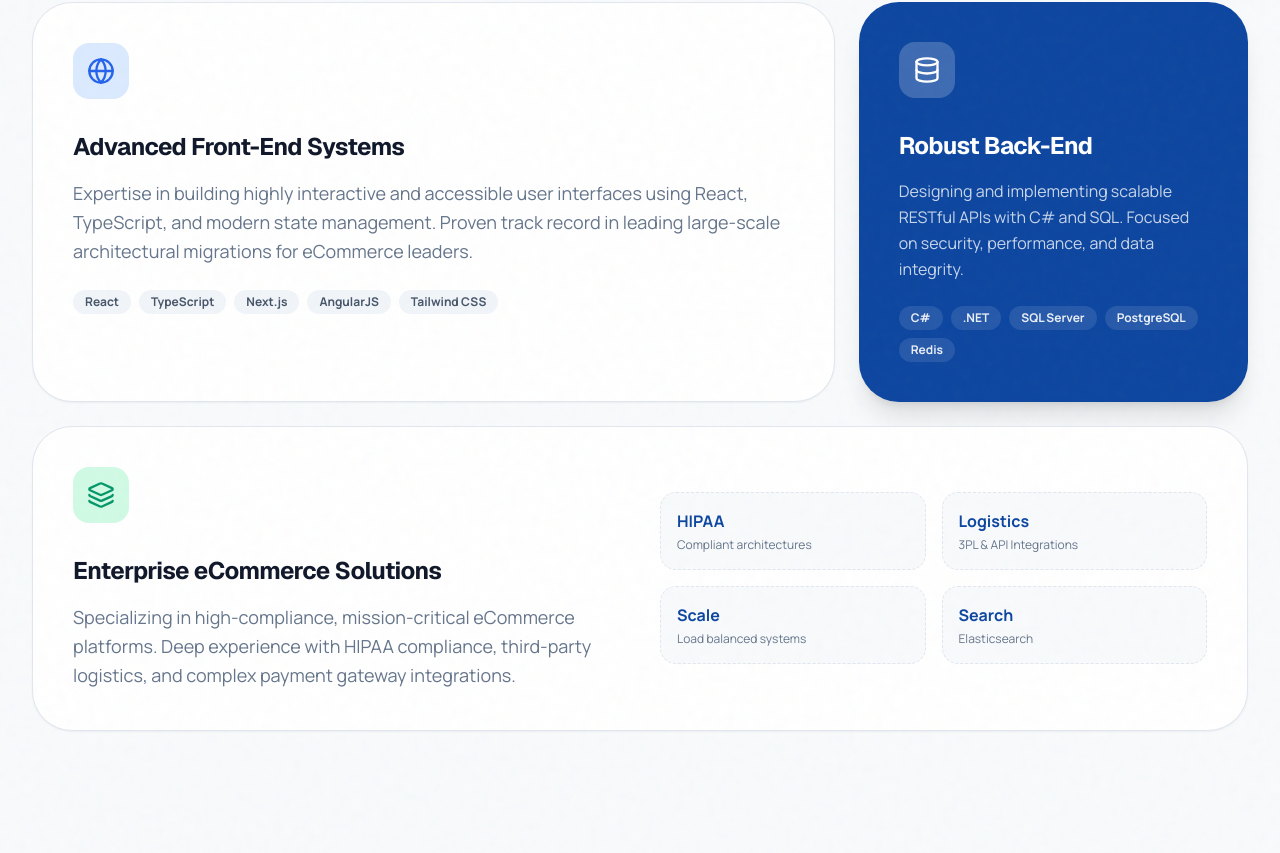
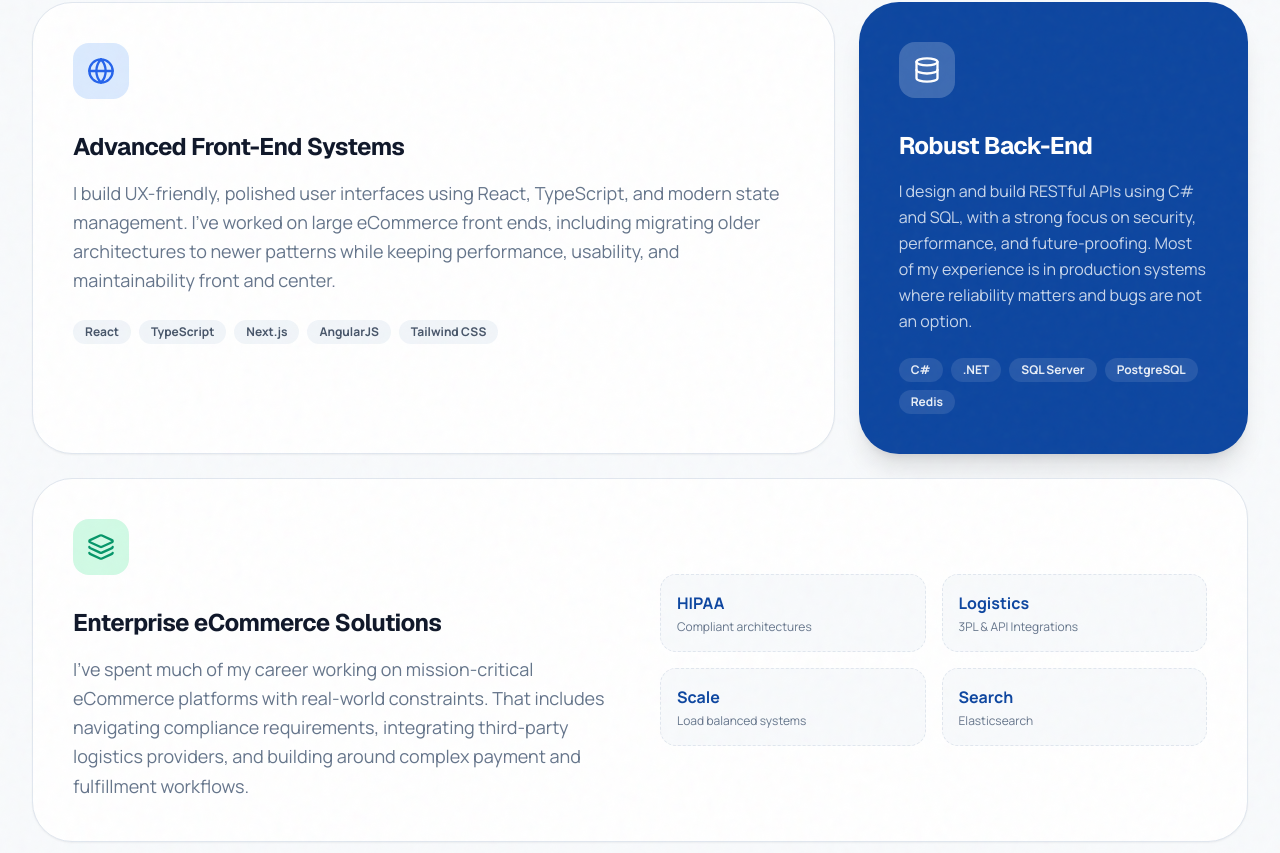
Before and after one commit to david-r-frederick/portfolio, a React (Vite) app: page / in a window 1280 px wide. Shown: the part 1587-2440 px from the top of the page. Built offline with nearby package versions, Linux system fonts and the light colour scheme.

Commit message:
Home updates

```diff
--- a/src/pages/Home.tsx
+++ b/src/pages/Home.tsx
@@ -51,7 +51,10 @@ export const Home = () => {
                   </Button>
                 </Link>
                 <Link to="/experience">
-                  <Button variant="outline" size="lg" className="h-16 px-10 text-lg font-bold rounded-2xl bg-background/50 backdrop-blur-sm transition-all hover:bg-background hover:translate-y-[-4px] active:scale-95">
+                  <Button
+                    variant="outline"
+                    size="lg"
+                    className="h-16 px-10 text-lg font-bold rounded-2xl bg-background/50 backdrop-blur-sm transition-all hover:bg-black/40 hover:translate-y-[-4px] active:scale-95">
                     My Journey
                   </Button>
                 </Link>
@@ -111,7 +114,11 @@ export const Home = () => {
                 <Globe className="h-7 w-7" />
               </div>
               <h3 className="text-2xl font-bold mb-4">Advanced Front-End Systems</h3>
-              <p className="text-lg text-muted-foreground leading-relaxed mb-6">Expertise in building highly interactive and accessible user interfaces using React, TypeScript, and modern state management. Proven track record in leading large-scale architectural migrations for eCommerce leaders.</p>
+              <p className="text-lg text-muted-foreground leading-relaxed mb-6">
+                I build UX-friendly, polished user interfaces using React, TypeScript, and modern state management.
+                I&apos;ve worked on large eCommerce front ends, including migrating older architectures to newer patterns while keeping performance,
+                usability, and maintainability front and center.
+              </p>
               <div className="flex flex-wrap gap-2">
                 {['React', 'TypeScript', 'Next.js', 'AngularJS', 'Tailwind CSS'].map(tag => (
                   <span key={tag} className="px-3 py-1 rounded-full bg-slate-100 dark:bg-slate-800 text-xs font-bold text-slate-600 dark:text-slate-400">{tag}</span>
@@ -129,7 +136,10 @@ export const Home = () => {
                 <Database className="h-7 w-7" />
               </div>
               <h3 className="text-2xl font-bold mb-4">Robust Back-End</h3>
-              <p className="text-primary-foreground/80 leading-relaxed mb-6">Designing and implementing scalable RESTful APIs with C# and SQL. Focused on security, performance, and data integrity.</p>
+              <p className="text-primary-foreground/80 leading-relaxed mb-6">
+                I design and build RESTful APIs using C# and SQL, with a strong focus on security, performance,
+                and future-proofing. Most of my experience is in production systems where reliability matters and bugs are not an option.
+              </p>
               <div className="flex flex-wrap gap-2">
                 {['C#', '.NET', 'SQL Server', 'PostgreSQL', 'Redis'].map(tag => (
                   <span key={tag} className="px-3 py-1 rounded-full bg-white/10 text-xs font-bold text-white/90">{tag}</span>
@@ -149,7 +159,11 @@ export const Home = () => {
                     <Layers className="h-7 w-7" />
                   </div>
                   <h3 className="text-2xl font-bold mb-4">Enterprise eCommerce Solutions</h3>
-                  <p className="text-lg text-muted-foreground leading-relaxed">Specializing in high-compliance, mission-critical eCommerce platforms. Deep experience with HIPAA compliance, third-party logistics, and complex payment gateway integrations.</p>
+                  <p className="text-lg text-muted-foreground leading-relaxed">
+                    I’ve spent much of my career working on mission-critical eCommerce platforms with real-world constraints.
+                    That includes navigating compliance requirements, integrating third-party logistics providers,
+                    and building around complex payment and fulfillment workflows.
+                  </p>
                 </div>
                 <div className="flex-1 grid grid-cols-2 gap-4 w-full">
                   <div className="p-4 rounded-2xl bg-slate-50 dark:bg-slate-800/50 border border-dashed">
@@ -184,7 +198,9 @@ export const Home = () => {
           className="relative overflow-hidden rounded-[3rem] bg-slate-900 dark:bg-slate-800 px-8 py-20 text-center text-white shadow-2xl"
         >
           <div className="absolute inset-0 bg-[radial-gradient(circle_at_center,rgba(59,130,246,0.15),transparent)] pointer-events-none" />
-          <h2 className="relative z-10 mb-8 text-4xl font-extrabold tracking-tight sm:text-6xl">Ready to build something <span className="text-accent">extraordinary</span>?</h2>
+          <h2 className="relative z-10 mb-8 text-4xl font-extrabold tracking-tight sm:text-6xl">
+            Ready to build something <span className="text-accent">extraordinary</span>?
+          </h2>
           <p className="relative z-10 mb-10 text-xl text-slate-400 max-w-2xl mx-auto">Let's collaborate to bring your vision to life with performance-driven code and world-class design.</p>
           <div className="relative z-10 flex flex-wrap justify-center gap-4">
             <Link to="/contact">
```
